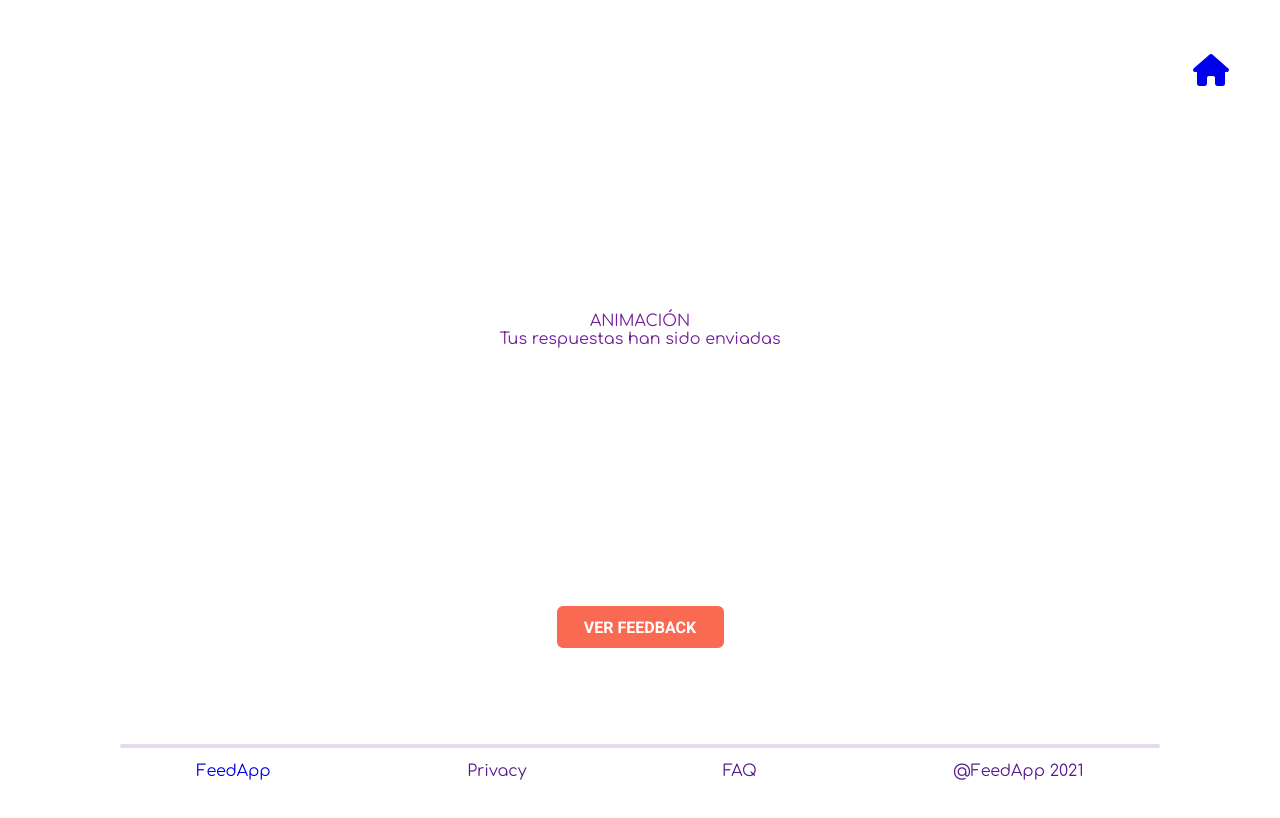
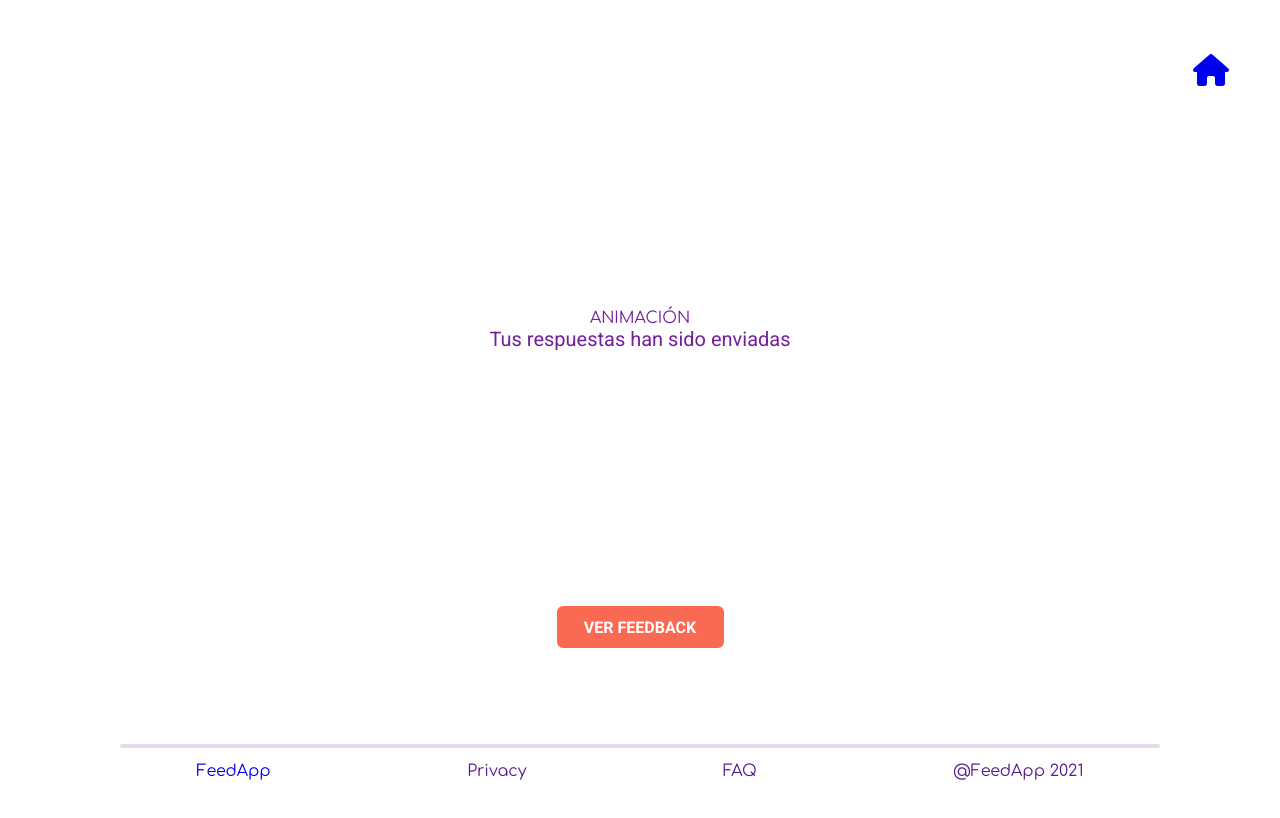
Before and after one commit to AraceliLobo/feedapp, a React app: page /#/FeedbackSent in a window 1280 px wide. Built offline with nearby package versions, Linux system fonts and the light colour scheme.

Commit message:
[FeedbackSent] Add font family to paragraph & sides padding

```diff
--- a/src/stylesheets/pages/_feedbackSent.scss
+++ b/src/stylesheets/pages/_feedbackSent.scss
@@ -5,17 +5,22 @@
   display: flex;
   flex-direction: column;
   align-items: center;
-  padding-top: 54px;
+  padding: 54px 42px 0 42px;
 }
 
 .confirmationContainer {
+  height: 80%;
   display: flex;
   flex-direction: column;
   justify-content: center;
   text-align: center;
-  height: 80%;
 }
 
 .btnContainer {
   height: 20%;
 }
+
+.textFeedbackSent {
+  font-family: $font-button;
+  font-size: 20px;
+}
```
